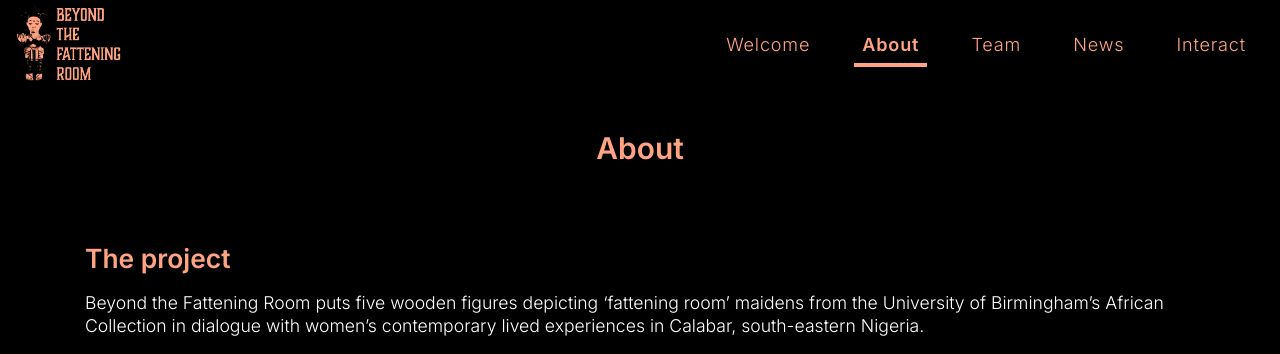
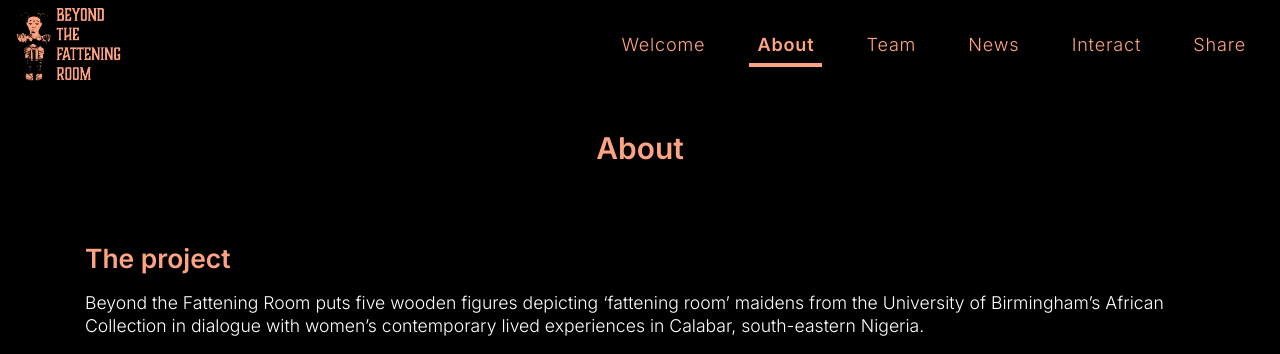
Before and after one commit to bear-rsg/fatteningroom, a Django app: page /about/ in a window 1280 px wide. Shown: the top 354 px of the page. Run offline with Django 4.2, Linux system fonts and the light colour scheme; parts of the project's set-up code (start-up, migrations or seed data) failed here and were passed over; some libraries are stand-ins or nearby versions.

Commit message:
reveal Share section and update some team images

```diff
--- a/django/core/templates/base.html
+++ b/django/core/templates/base.html
@@ -77,12 +77,10 @@
                     <li class="nav-item">
                         <a class="nav-link{% if "/interact/" in request.path %} active{% endif %}" href="{% url 'researchdata:artobjects-list' %}">Interact</a>
                     </li>
-                    {% comment %} THIS IS BEING TEMPORARILY HIDDEN UNTIL JULIET GIVES APPROVAL THAT SHE WANTS IT INCLUDED, BUT IS FULLY BUILT AND READY TO GO, JUST UNCOMMENT THIS LINK
-                        <!-- Share -->
-                        <li class="nav-item">
-                            <a class="nav-link{% if "/share/" in request.path %} active{% endif %}" href="{% url 'researchdata:questionnaire-create' %}">Share</a>
-                        </li>
-                    {% endcomment %}
+                    <!-- Share -->
+                    <li class="nav-item">
+                        <a class="nav-link{% if "/share/" in request.path %} active{% endif %}" href="{% url 'researchdata:questionnaire-create' %}">Share</a>
+                    </li>
                     {% if user.is_staff %}
                         <!-- Admin Dashboard -->
                         <li class="nav-item">
```
Also changed, not shown: django/core/static/images/about/juliet-gilbert-original.jpg (added), django/core/static/images/about/juliet-gilbert.jpg, django/core/static/images/about/university-collections.jpg.
